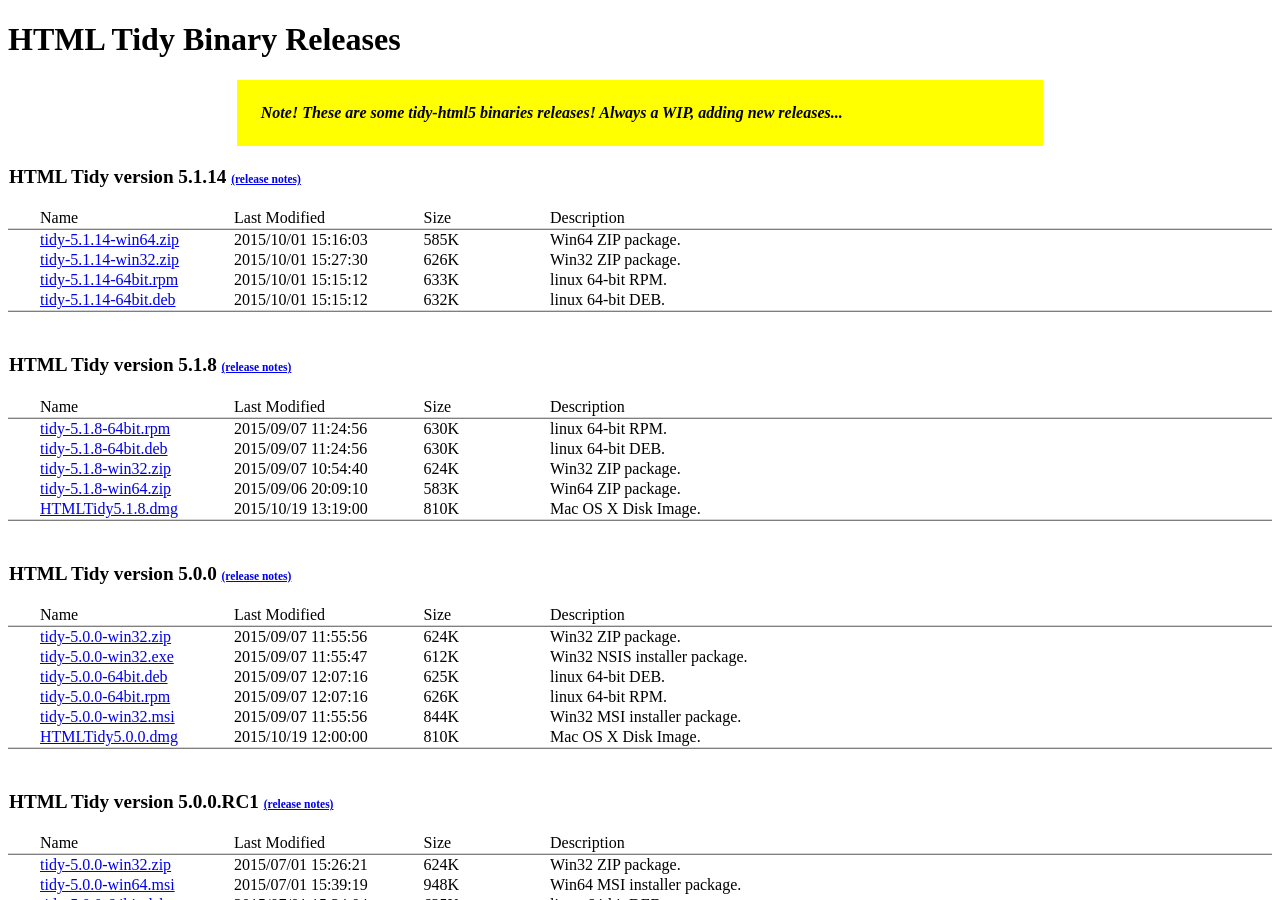
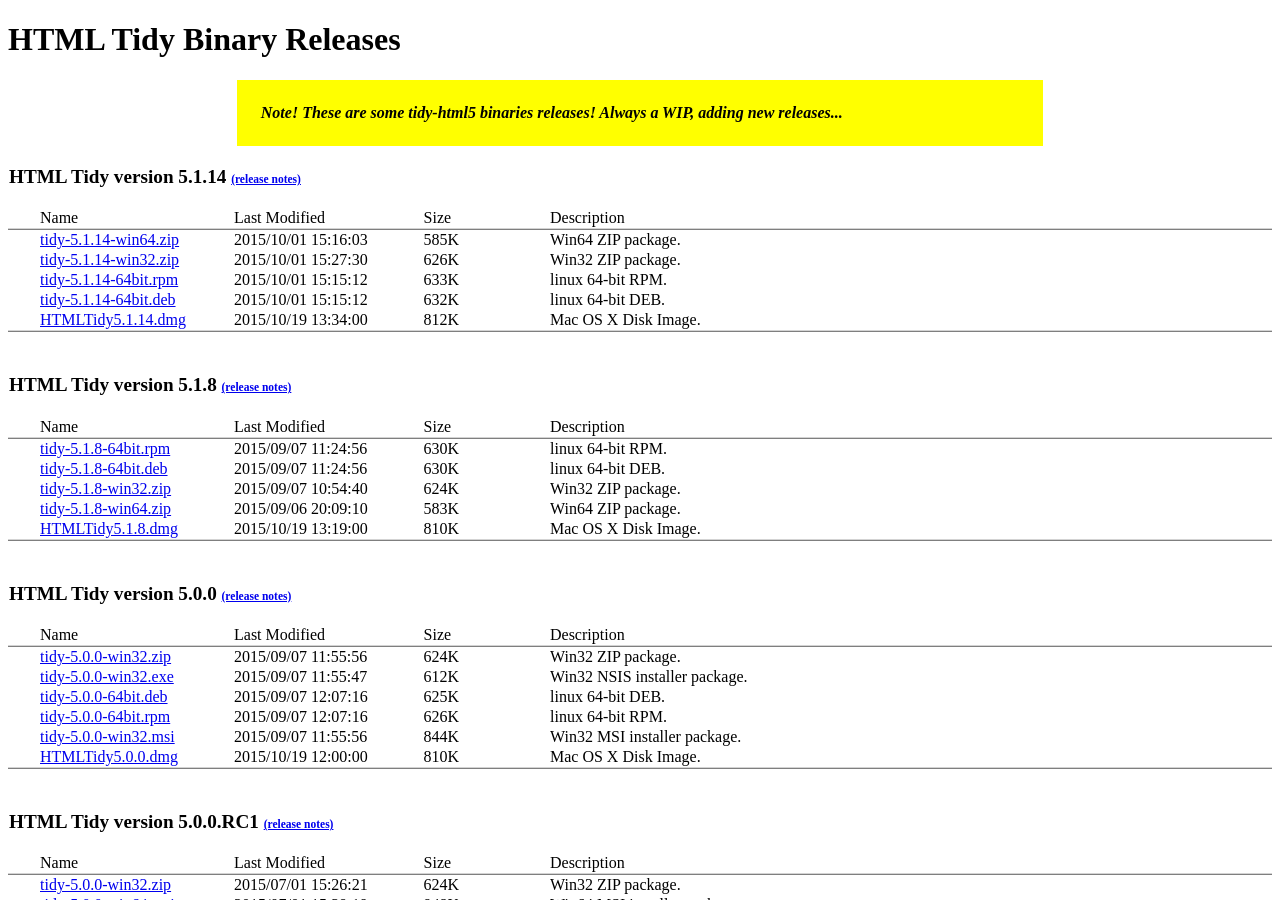
Before and after one commit to htacg/html-tidy.org.binaries, a Jekyll site: the page built from index.html, in a window 1280 px wide and 900 px high. Built offline with Jekyll 4.4.1, drawn with Linux system fonts in a browser that asks for light colours.

Commit message:
Added Mac OS X binary 5.1.14

```diff
--- a/_data/tidy.yml
+++ b/_data/tidy.yml
@@ -21,6 +21,11 @@
       filesize: 632K
       modified: 2015/10/01 15:15:12
       describe: linux 64-bit DEB.
+
+    - filename: HTMLTidy5.1.14.dmg
+      filesize: 812K
+      modified: 2015/10/19 13:34:00
+      describe: Mac OS X Disk Image.
 
 - path: tidy-5.1.8
   heading: HTML Tidy version 5.1.8
```
Also changed, not shown: 1 other file.
